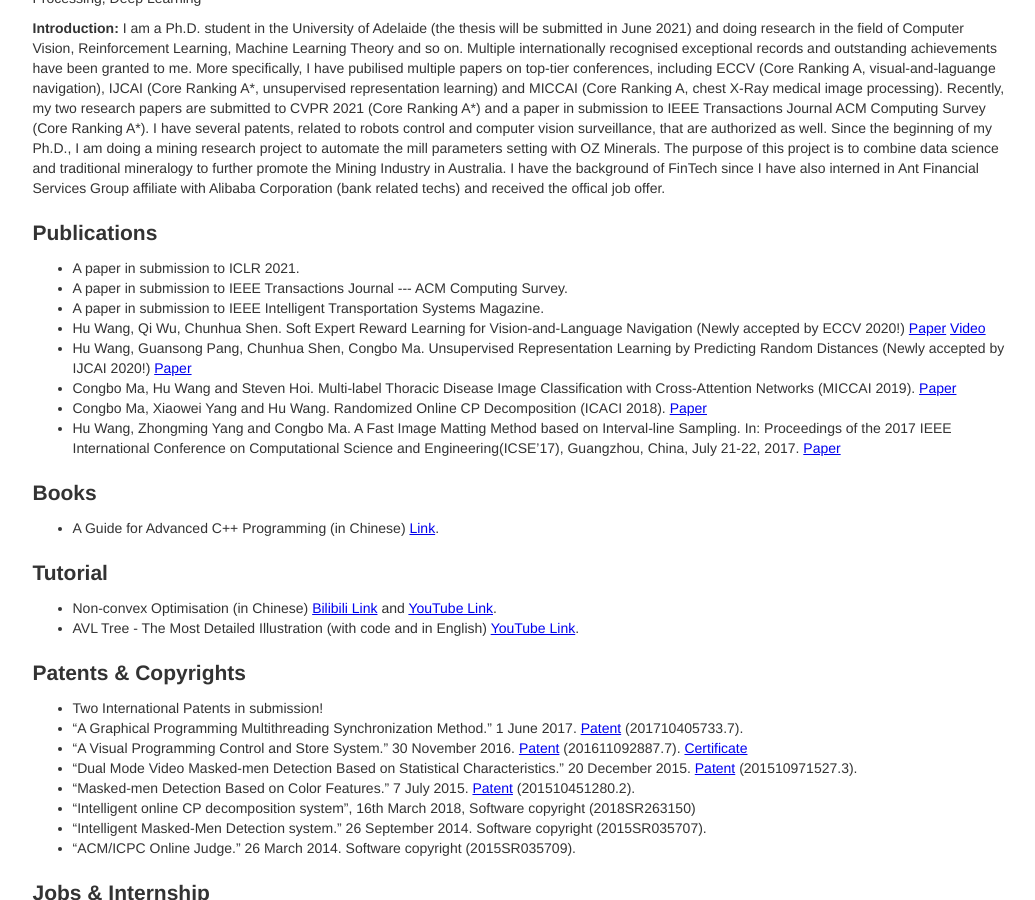
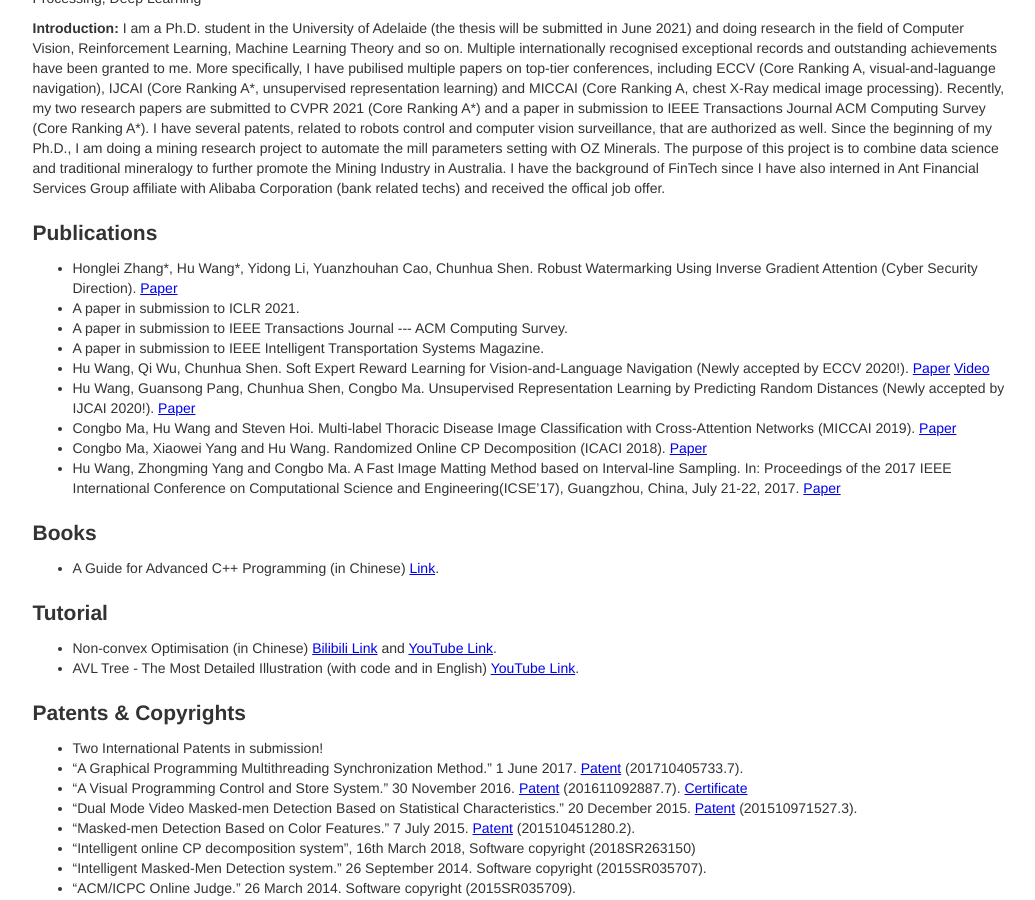
Before and after one commit to billhhh/whblog-omega, a Jekyll site: the page res/index.html, which Jekyll copies as it is, in a window 1280 px wide and 900 px high, scrolled down 312 px. Shown: the whole window, without its empty margins (120-1155 px from the left). Built offline with Jekyll 4.4.1, drawn with Linux system fonts in a browser that asks for light colours.

Commit message:
Update index.html

```diff
--- a/res/index.html
+++ b/res/index.html
@@ -57,6 +57,9 @@
       <div class="row">
         <ul>
 	  <li>
+            Honglei Zhang*, Hu Wang*, Yidong Li, Yuanzhouhan Cao, Chunhua Shen. Robust Watermarking Using Inverse Gradient Attention (Cyber Security Direction). <a href = "https://arxiv.org/abs/2011.10850">Paper</a>
+          </li>
+	  <li>
             A paper in submission to ICLR 2021.
           </li>
 	  <li>
@@ -66,10 +69,10 @@
             A paper in submission to IEEE Intelligent Transportation Systems Magazine.
           </li>
 	  <li>
-            Hu Wang, Qi Wu, Chunhua Shen. Soft Expert Reward Learning for Vision-and-Language Navigation (Newly accepted by ECCV 2020!) <a href = "https://arxiv.org/abs/2007.10835">Paper</a> <a href = "https://www.youtube.com/watch?v=mTMHju4F2UU">Video</a>
+            Hu Wang, Qi Wu, Chunhua Shen. Soft Expert Reward Learning for Vision-and-Language Navigation (Newly accepted by ECCV 2020!). <a href = "https://arxiv.org/abs/2007.10835">Paper</a> <a href = "https://www.youtube.com/watch?v=mTMHju4F2UU">Video</a>
           </li>
           <li>
-            Hu Wang, Guansong Pang, Chunhua Shen, Congbo Ma. Unsupervised Representation Learning by Predicting Random Distances (Newly accepted by IJCAI 2020!) <a href = "https://arxiv.org/abs/1912.12186">Paper</a>
+            Hu Wang, Guansong Pang, Chunhua Shen, Congbo Ma. Unsupervised Representation Learning by Predicting Random Distances (Newly accepted by IJCAI 2020!). <a href = "https://arxiv.org/abs/1912.12186">Paper</a>
           </li>
           <li>
             Congbo Ma, Hu Wang and Steven Hoi. Multi-label Thoracic Disease Image Classification with Cross-Attention Networks (MICCAI 2019). <a href = "https://link.springer.com/chapter/10.1007/978-3-030-32226-7_81">Paper</a>
```
